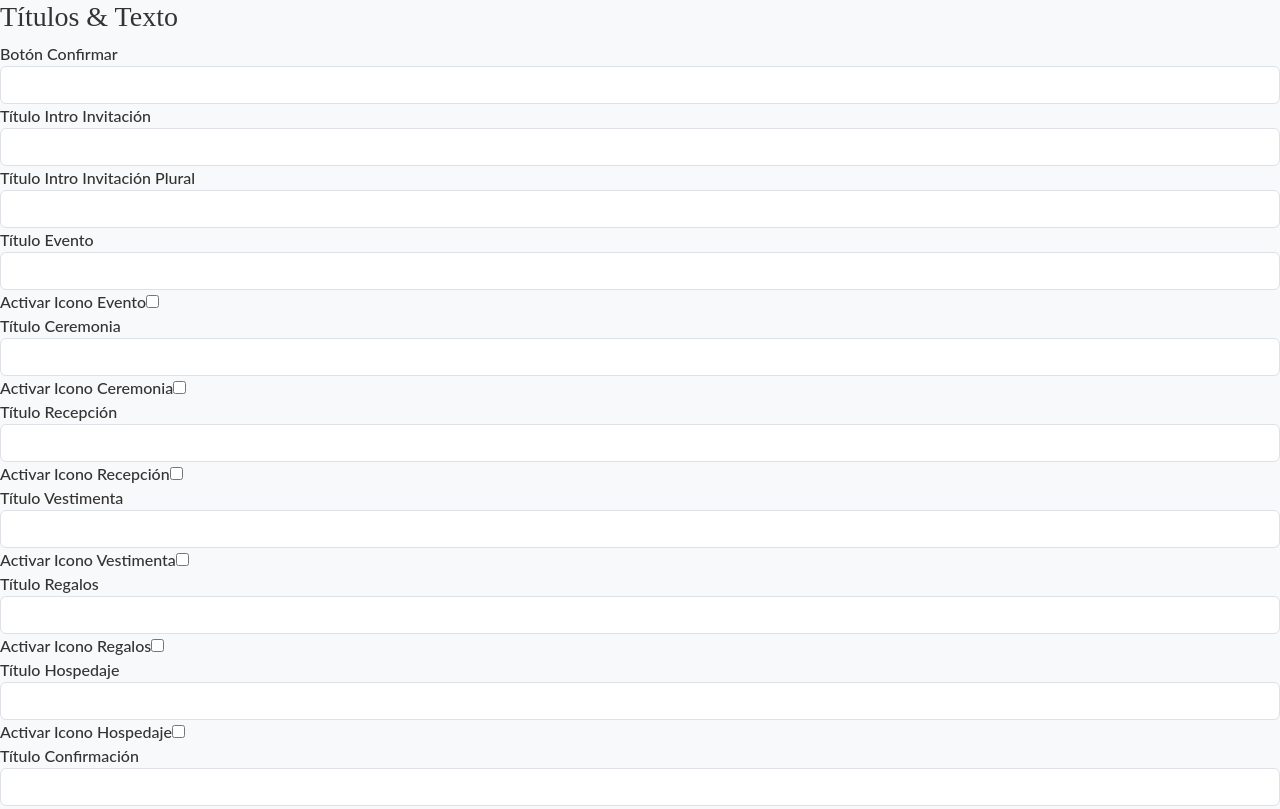
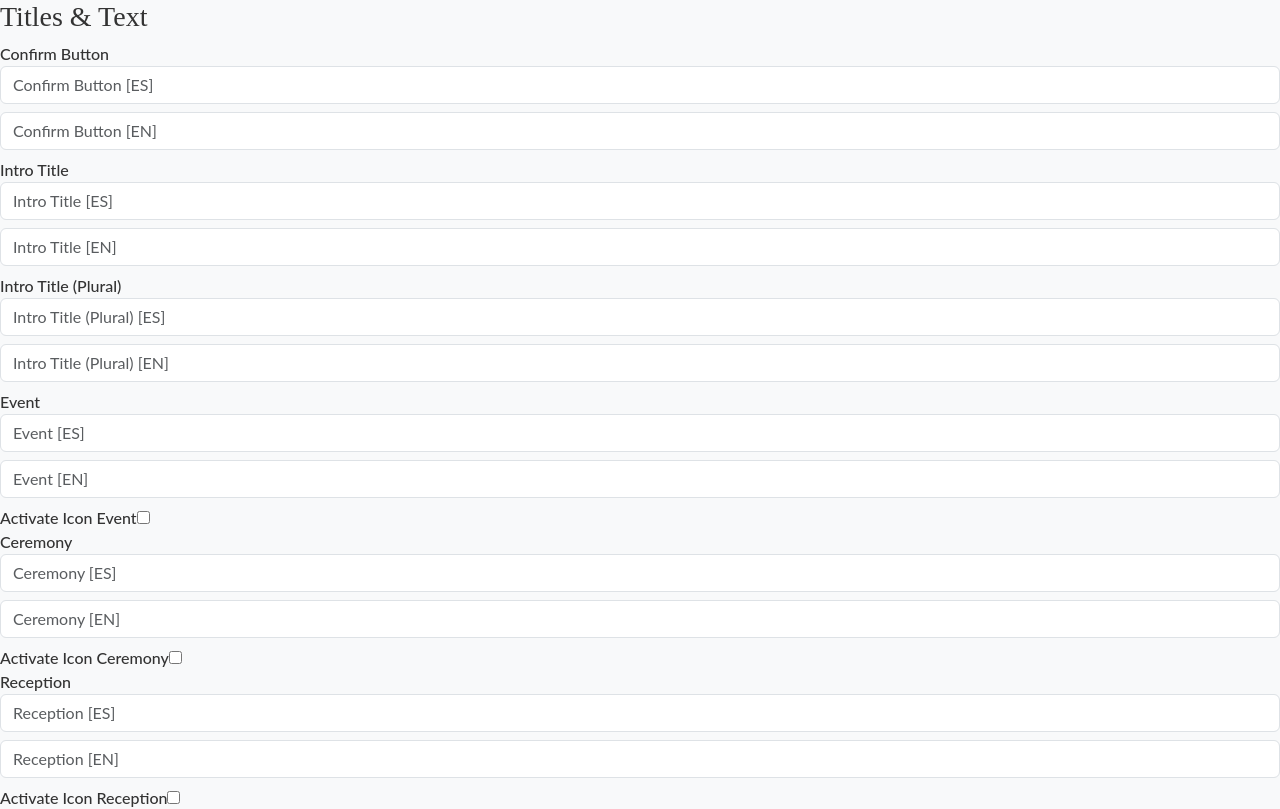
Before and after one commit to lportillo13/dw, a Next.js app: page /dashboard/TitulosYTexto in a window 1280 px wide. Shown: the top 809 px of the page. Built offline with nearby package versions, Linux system fonts and the light colour scheme.

Commit message:
Dashboard translation 10

```diff
--- a/locales/en/common.json
+++ b/locales/en/common.json
@@ -135,7 +135,16 @@
     "adultsOnly": "Adults Only?",
     "enableFoodOption": "Enable Food Restrictions in Form",
     "adultsText": "Adults Text",
-    "adultsTextEnglish": "Adults Text (English)"
+    "adultsTextEnglish": "Adults Text (English)",
+    "titlesText": "Titles & Text",
+    "confirmButton": "Confirm Button",
+    "introTitle": "Intro Title",
+    "introTitlePlural": "Intro Title (Plural)",
+    "dressCodeTitle": "Dress Code Title",
+    "giftsTitle": "Gifts Title",
+    "accommodationTitle": "Accommodation Title",
+    "confirmationTitle": "Confirmation Title",
+    "activateIcon": "Activate Icon"
   },
 
   "buttons": {
--- a/pages/dashboard/TitulosYTexto.js
+++ b/pages/dashboard/TitulosYTexto.js
@@ -1,116 +1,95 @@
 import React from 'react';
 import CloudImageUploader from './CloudImageUploader';
+import enCommon from '../../locales/en/common.json';
+import esCommon from '../../locales/es/common.json';
 
-export default function TitulosYTexto({ formData = {}, handleChange, coupleId }) {
+export default function TitulosYTexto({
+  formData = {},
+  handleChange,
+  handleJsonbChange,
+  coupleId,
+  lang
+}) {
+  const common = lang === 'es' ? esCommon : enCommon;
+  const labels = common.sections;
+  const idiomas =
+    formData.idiomas || Object.keys(formData.boton_confirmar || { es: '', en: '' });
+
   return (
     <div>
-      <h3>Títulos & Texto</h3>
+      <h3>{labels.titlesText}</h3>
 
       {/* Botón Confirmar */}
       <div className="form-group">
-        <label>Botón Confirmar</label>
+        <label>{labels.confirmButton}</label>
+        {idiomas.map((code) => (
           <input
-          type="text"
+            key={`boton_confirmar_${code}`}
             name="boton_confirmar"
-          className="form-control"
-          value={formData.boton_confirmar || ''}
-          onChange={handleChange}
+            className="form-control mb-2"
+            value={formData.boton_confirmar?.[code] || ''}
+            onChange={(e) =>
+              handleJsonbChange('boton_confirmar', e.target.value, code)
+            }
+            placeholder={`${labels.confirmButton} [${code.toUpperCase()}]`}
           />
+        ))}
       </div>
-
-      {/* Botón Confirmar Inglés */}
-      {formData.activar_ingles && (
-        <div className="form-group">
-          <label>Botón Confirmar Inglés</label>
-          <input
-            type="text"
-            name="boton_confirmar_in"
-            className="form-control"
-            value={formData.boton_confirmar_in || ''}
-            onChange={handleChange}
-          />
-        </div>
-      )}
 
       {/* Título Intro Invitación */}
       <div className="form-group">
-        <label>Título Intro Invitación</label>
+        <label>{labels.introTitle}</label>
+        {idiomas.map((code) => (
           <input
-          type="text"
+            key={`titulo_intro_invitacion_${code}`}
             name="titulo_intro_invitacion"
-          className="form-control"
-          value={formData.titulo_intro_invitacion || ''}
-          onChange={handleChange}
+            className="form-control mb-2"
+            value={formData.titulo_intro_invitacion?.[code] || ''}
+            onChange={(e) =>
+              handleJsonbChange('titulo_intro_invitacion', e.target.value, code)
+            }
+            placeholder={`${labels.introTitle} [${code.toUpperCase()}]`}
           />
+        ))}
       </div>
 
       {/* Título Intro Invitación Plural */}
       <div className="form-group">
-        <label>Título Intro Invitación Plural</label>
+        <label>{labels.introTitlePlural}</label>
+        {idiomas.map((code) => (
           <input
-          type="text"
+            key={`titulo_intro_invitacion_plural_${code}`}
             name="titulo_intro_invitacion_plural"
-          className="form-control"
-          value={formData.titulo_intro_invitacion_plural || ''}
-          onChange={handleChange}
+            className="form-control mb-2"
+            value={formData.titulo_intro_invitacion_plural?.[code] || ''}
+            onChange={(e) =>
+              handleJsonbChange('titulo_intro_invitacion_plural', e.target.value, code)
+            }
+            placeholder={`${labels.introTitlePlural} [${code.toUpperCase()}]`}
           />
+        ))}
       </div>
-
-      {/* Título Intro Invitación Inglés */}
-      {formData.activar_ingles && (
-        <>
-          <div className="form-group">
-            <label>Título Intro Invitación Inglés</label>
-            <input
-              type="text"
-              name="titulo_intro_invitacion_in"
-              className="form-control"
-              value={formData.titulo_intro_invitacion_in || ''}
-              onChange={handleChange}
-            />
-          </div>
-          <div className="form-group">
-            <label>Título Intro Invitación Inglés Plural</label>
-            <input
-              type="text"
-              name="titulo_intro_invitacion_in_plural"
-              className="form-control"
-              value={formData.titulo_intro_invitacion_in_plural || ''}
-              onChange={handleChange}
-            />
-          </div>
-        </>
-      )}
 
       {/* Título Evento */}
       <div className="form-group">
-        <label>Título Evento</label>
+        <label>{labels.eventTitle}</label>
+        {idiomas.map((code) => (
           <input
-          type="text"
+            key={`titulo_evento_${code}`}
             name="titulo_evento"
-          className="form-control"
-          value={formData.titulo_evento || ''}
-          onChange={handleChange}
+            className="form-control mb-2"
+            value={formData.titulo_evento?.[code] || ''}
+            onChange={(e) =>
+              handleJsonbChange('titulo_evento', e.target.value, code)
+            }
+            placeholder={`${labels.eventTitle} [${code.toUpperCase()}]`}
           />
+        ))}
       </div>
-
-      {/* Título Evento Inglés */}
-      {formData.activar_ingles && (
-        <div className="form-group">
-          <label>Título Evento Inglés</label>
-          <input
-            type="text"
-            name="titulo_evento_in"
-            className="form-control"
-            value={formData.titulo_evento_in || ''}
-            onChange={handleChange}
-          />
-        </div>
-      )}
 
       {/* Icono Evento */}
       <div className="form-group">
-        <label>Activar Icono Evento</label>
+        <label>{labels.activateIcon} {labels.eventTitle}</label>
         <input
           type="checkbox"
           name="activar_icono_evento"
@@ -121,7 +100,7 @@ export default function TitulosYTexto({ formData = {}, handleChange, coupleId })
       {formData.activar_icono_evento && (
         <CloudImageUploader
           name="icono_evento"
-          label="Icono Evento"
+          label={`Icono ${labels.eventTitle}`}
           value={formData.icono_evento || ''}
           onChange={handleChange}
           folder="iconos"
@@ -129,263 +108,52 @@ export default function TitulosYTexto({ formData = {}, handleChange, coupleId })
         />
       )}
 
-      {/* Ceremonia */}
+      {/* REPEAT for each section like Ceremonia, Recepción, etc. */}
+      {[
+        { key: 'ceremonia', label: labels.ceremonyTitle },
+        { key: 'recepcion', label: labels.receptionTitle },
+        { key: 'vestimenta', label: labels.dressCodeTitle },
+        { key: 'regalos', label: labels.giftsTitle },
+        { key: 'hospedaje', label: labels.accommodationTitle },
+        { key: 'confirmacion', label: labels.confirmationTitle }
+      ].map(({ key, label }) => (
+        <div key={key}>
           <div className="form-group">
-        <label>Título Ceremonia</label>
+            <label>{label}</label>
+            {idiomas.map((code) => (
               <input
-          type="text"
-          name="titulo_ceremonia"
-          className="form-control"
-          value={formData.titulo_ceremonia || ''}
+                key={`titulo_${key}_${code}`}
+                name={`titulo_${key}`}
+                className="form-control mb-2"
+                value={formData[`titulo_${key}`]?.[code] || ''}
+                onChange={(e) =>
+                  handleJsonbChange(`titulo_${key}`, e.target.value, code)
+                }
+                placeholder={`${label} [${code.toUpperCase()}]`}
+              />
+            ))}
+          </div>
+          <div className="form-group">
+            <label>{labels.activateIcon} {label}</label>
+            <input
+              type="checkbox"
+              name={`activar_icono_${key}`}
+              checked={Boolean(formData[`activar_icono_${key}`])}
               onChange={handleChange}
             />
           </div>
-      {formData.activar_ingles && (
-        <div className="form-group">
-          <label>Título Ceremonia Inglés</label>
-          <input
-            type="text"
-            name="titulo_ceremonia_in"
-            className="form-control"
-            value={formData.titulo_ceremonia_in || ''}
-            onChange={handleChange}
-          />
-        </div>
-      )}
-      <div className="form-group">
-        <label>Activar Icono Ceremonia</label>
-        <input
-          type="checkbox"
-          name="activar_icono_ceremonia"
-          checked={Boolean(formData.activar_icono_ceremonia)}
-          onChange={handleChange}
-        />
-      </div>
-      {formData.activar_icono_ceremonia && (
+          {formData[`activar_icono_${key}`] && (
             <CloudImageUploader
-          name="icono_ceremonia"
-          label="Icono Ceremonia"
-          value={formData.icono_ceremonia || ''}
-          onChange={handleChange}
-          folder="iconos"
-          coupleId={coupleId}
-        />
-      )}
-
-      {/* Recepción */}
-      <div className="form-group">
-        <label>Título Recepción</label>
-        <input
-          type="text"
-          name="titulo_recepcion"
-          className="form-control"
-          value={formData.titulo_recepcion || ''}
-          onChange={handleChange}
-        />
-      </div>
-      {formData.activar_ingles && (
-        <div className="form-group">
-          <label>Título Recepción Inglés</label>
-          <input
-            type="text"
-            name="titulo_recepcion_in"
-            className="form-control"
-            value={formData.titulo_recepcion_in || ''}
-            onChange={handleChange}
-          />
-        </div>
-      )}
-      <div className="form-group">
-        <label>Activar Icono Recepción</label>
-        <input
-          type="checkbox"
-          name="activar_icono_recepcion"
-          checked={Boolean(formData.activar_icono_recepcion)}
-          onChange={handleChange}
-        />
-      </div>
-      {formData.activar_icono_recepcion && (
-        <CloudImageUploader
-          name="icono_recepcion"
-          label="Icono Recepción"
-          value={formData.icono_recepcion || ''}
-          onChange={handleChange}
-          folder="iconos"
-          coupleId={coupleId}
-        />
-      )}
-
-      {/* Vestimenta */}
-      <div className="form-group">
-        <label>Título Vestimenta</label>
-        <input
-          type="text"
-          name="titulo_vestimenta"
-          className="form-control"
-          value={formData.titulo_vestimenta || ''}
-          onChange={handleChange}
-        />
-      </div>
-      {formData.activar_ingles && (
-        <div className="form-group">
-          <label>Título Vestimenta Inglés</label>
-          <input
-            type="text"
-            name="titulo_vestimenta_in"
-            className="form-control"
-            value={formData.titulo_vestimenta_in || ''}
-            onChange={handleChange}
-          />
-        </div>
-      )}
-      <div className="form-group">
-        <label>Activar Icono Vestimenta</label>
-        <input
-          type="checkbox"
-          name="activar_icono_vestimenta"
-          checked={Boolean(formData.activar_icono_vestimenta)}
-          onChange={handleChange}
-        />
-      </div>
-      {formData.activar_icono_vestimenta && (
-        <CloudImageUploader
-          name="icono_vestimenta"
-          label="Icono Vestimenta"
-          value={formData.icono_vestimenta || ''}
-          onChange={handleChange}
-          folder="iconos"
-          coupleId={coupleId}
-        />
-      )}
-
-      {/* Regalos */}
-      <div className="form-group">
-        <label>Título Regalos</label>
-        <input
-          type="text"
-          name="titulo_regalos"
-          className="form-control"
-          value={formData.titulo_regalos || ''}
-          onChange={handleChange}
-        />
-      </div>
-      {formData.activar_ingles && (
-        <div className="form-group">
-          <label>Título Regalos Inglés</label>
-          <input
-            type="text"
-            name="titulo_regalos_in"
-            className="form-control"
-            value={formData.titulo_regalos_in || ''}
-            onChange={handleChange}
-          />
-        </div>
-      )}
-      <div className="form-group">
-        <label>Activar Icono Regalos</label>
-        <input
-          type="checkbox"
-          name="activar_icono_regalos"
-          checked={Boolean(formData.activar_icono_regalos)}
-          onChange={handleChange}
-        />
-      </div>
-      {formData.activar_icono_regalos && (
-        <CloudImageUploader
-          name="icono_regalos"
-          label="Icono Regalos"
-          value={formData.icono_regalos || ''}
-          onChange={handleChange}
-          folder="iconos"
-          coupleId={coupleId}
-        />
-      )}
-
-      {/* Hospedaje */}
-      <div className="form-group">
-        <label>Título Hospedaje</label>
-        <input
-          type="text"
-          name="titulo_hospedaje"
-          className="form-control"
-          value={formData.titulo_hospedaje || ''}
-          onChange={handleChange}
-        />
-      </div>
-      {formData.activar_ingles && (
-        <div className="form-group">
-          <label>Título Hospedaje Inglés</label>
-          <input
-            type="text"
-            name="titulo_hospedaje_in"
-            className="form-control"
-            value={formData.titulo_hospedaje_in || ''}
-            onChange={handleChange}
-          />
-        </div>
-      )}
-      <div className="form-group">
-        <label>Activar Icono Hospedaje</label>
-        <input
-          type="checkbox"
-          name="activar_icono_hospedaje"
-          checked={Boolean(formData.activar_icono_hospedaje)}
-          onChange={handleChange}
-        />
-      </div>
-      {formData.activar_icono_hospedaje && (
-        <CloudImageUploader
-          name="icono_hospedaje"
-          label="Icono Hospedaje"
-          value={formData.icono_hospedaje || ''}
-          onChange={handleChange}
-          folder="iconos"
-          coupleId={coupleId}
-        />
-      )}
-
-      {/* Confirmación */}
-      <div className="form-group">
-        <label>Título Confirmación</label>
-        <input
-          type="text"
-          name="titulo_confirmacion"
-          className="form-control"
-          value={formData.titulo_confirmacion || ''}
-          onChange={handleChange}
-        />
-      </div>
-      {formData.activar_ingles && (
-        <div className="form-group">
-          <label>Título Confirmación Inglés</label>
-          <input
-            type="text"
-            name="titulo_confirmacion_in"
-            className="form-control"
-            value={formData.titulo_confirmacion_in || ''}
-            onChange={handleChange}
-          />
-        </div>
-      )}
-      <div className="form-group">
-        <label>Activar Icono Confirmación</label>
-        <input
-          type="checkbox"
-          name="activar_icono_confirmacion"
-          checked={Boolean(formData.activar_icono_confirmacion)}
-          onChange={handleChange}
-        />
-      </div>
-      {formData.activar_icono_confirmacion && (
-        <CloudImageUploader
-          name="icono_confirmacion"
-          label="Icono Confirmación"
-          value={formData.icono_confirmacion || ''}
+              name={`icono_${key}`}
+              label={`Icono ${label}`}
+              value={formData[`icono_${key}`] || ''}
               onChange={handleChange}
               folder="iconos"
               coupleId={coupleId}
             />
           )}
         </div>
+      ))}
+    </div>
   );
 }
```
Also changed, not shown: locales/es/common.json (+10 -1 lines). Lines whose indentation alone changed are shown as unchanged.
